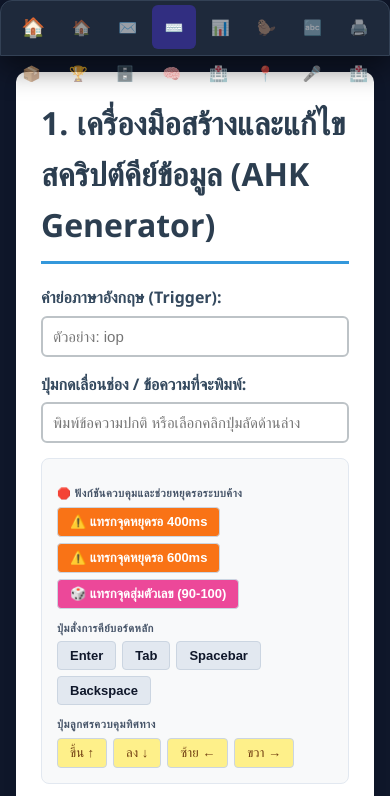
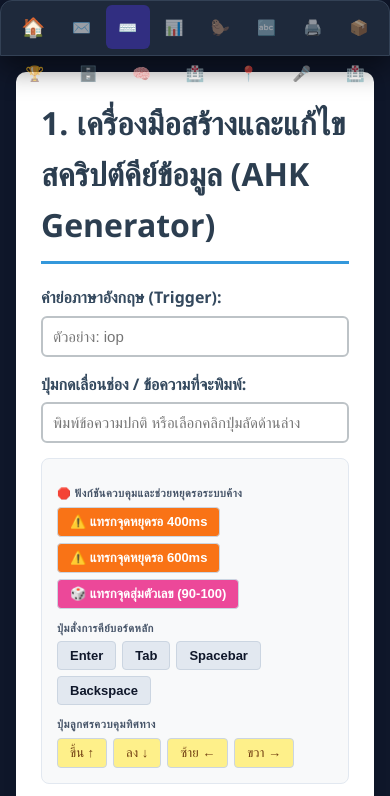
Before and after one commit to zyde-david/tools, a plain HTML site: page autocorrect.html in a window 390 px wide. Shown: the top 796 px of the page. Drawn offline with Linux system fonts and the light colour scheme; sample sign-in values are in the browser's storage.

Commit message:
fix: remove duplicate home link in nav, regenerate all 14 tools with responsive bottom bar / left sidebar

```diff
--- a/autocorrect.html
+++ b/autocorrect.html
@@ -338,8 +338,7 @@
   <!-- ===== Responsive Navigation ===== -->
   <nav class="tools-nav" role="navigation" aria-label="เครื่องมือนำทาง">
     <a href="index.html" class="nav-home" title="หน้าหลัก" aria-label="หน้าหลัก">🏠<span>หน้าหลัก</span></a>
-        <a href="index.html" class="nav-link" title="หน้าหลัก">🏠</a>
-    <a href="envelope-printer.html" class="nav-link" title="Envelope Printer">✉️</a>
+        <a href="envelope-printer.html" class="nav-link" title="Envelope Printer">✉️</a>
     <a href="autocorrect.html" class="nav-link active" title="AHK AutoCorrect">⌨️</a>
     <a href="map-epidemic.html" class="nav-link" title="Epidemiology Map">📊</a>
     <a href="base64-decoder.html" class="nav-link" title="Base64 Decoder">🦫</a>
```
Also changed, not shown: base64-decoder.html (+1 -2 lines), envelope-printer.html (+1 -2 lines), gps-location-tracker.html (+1 -2 lines), health-gis-app.html (+1 -2 lines), ink-planner.html (+1 -2 lines), interactive-certificate-builder.html (+1 -2 lines), inventory-analytics.html (+1 -2 lines), map-epidemic.html (+1 -2 lines), mypcu-sql-cheatsheet-ai.html (+1 -2 lines), mypcu-sql-simulator.html (+1 -2 lines), thai-recovery.html (+1 -2 lines), vhv-quick-report.html (+1 -2 lines), yarang-pcc-audit.html (+1 -2 lines).
